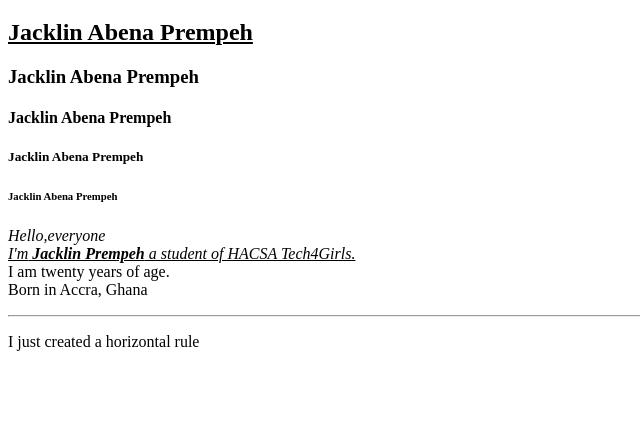
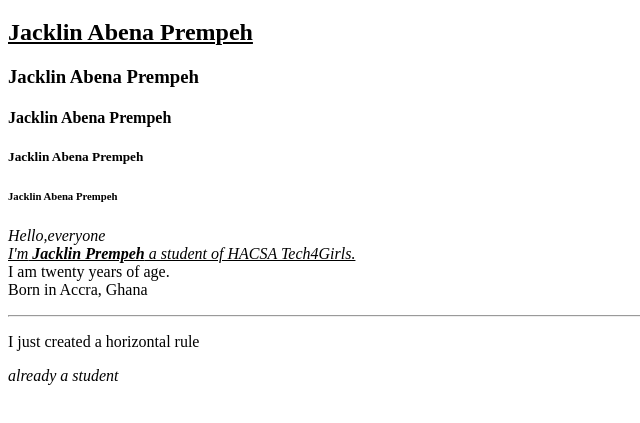
Before and after one commit to JacklinPrempeh/T4G_lesson1, a plain HTML site: page index.html in a window 1280 px wide. Shown: the part 61-484 px from the top of the page, without its empty margins (0-640 px from the left). Drawn offline with Linux system fonts and the light colour scheme.

Commit message:
added a sentence

```diff
--- a/index.html
+++ b/index.html
@@ -15,5 +15,6 @@
 <p><i>Hello,everyone</i><br><u> <em>I'm<b> Jacklin Prempeh</b> a student of HACSA Tech4Girls.</em></u><br>I am twenty years of age.<br>Born in Accra, Ghana</p>
 <hr>
 <p>I just created a horizontal rule</p>
+<i>already a student</i>
 </body>
 </html>
```
